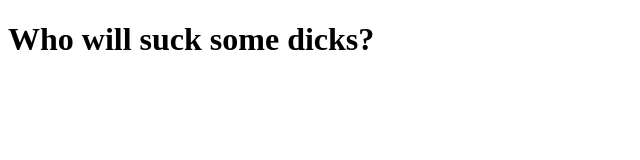
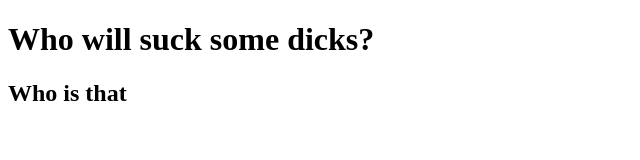
Before and after one commit to MaselkoVol/git_test, a plain HTML site: page client/index.html in a window 1280 px wide. Shown: the whole page, without its empty margins (0-640 px from the left). Drawn offline with Linux system fonts and the light colour scheme.

Commit message:
added new h2 to client

```diff
--- a/client/index.html
+++ b/client/index.html
@@ -7,5 +7,6 @@
 </head>
 <body>
 	<h1>Who will suck some dicks?</h1>
+	<h2>Who is that</h2>
 </body>
 </html>
```
